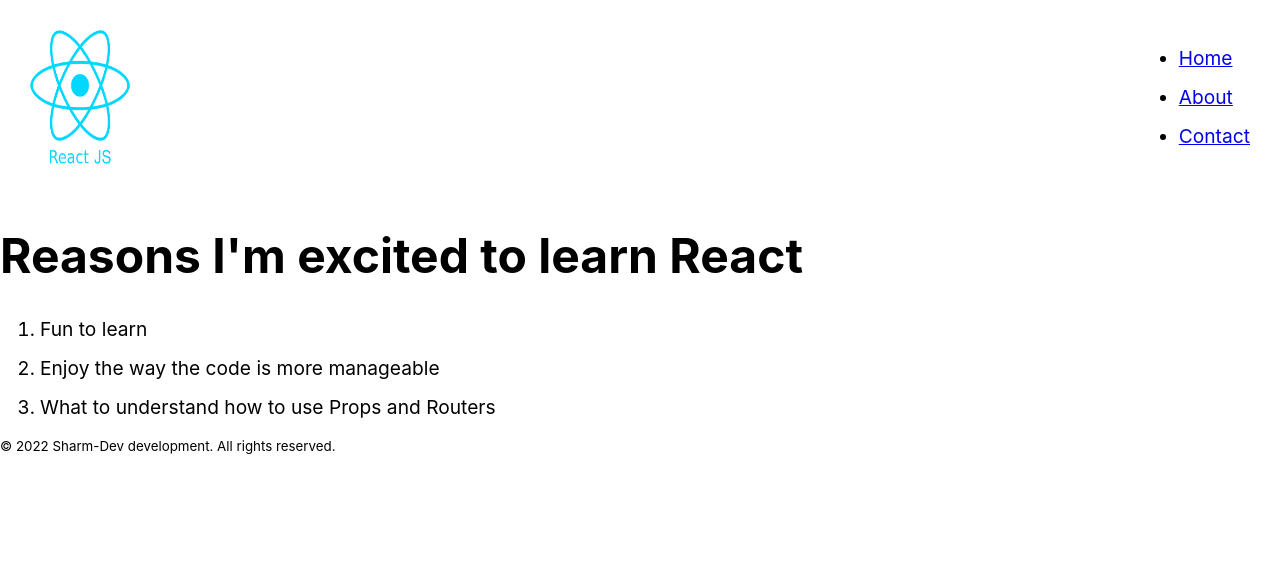
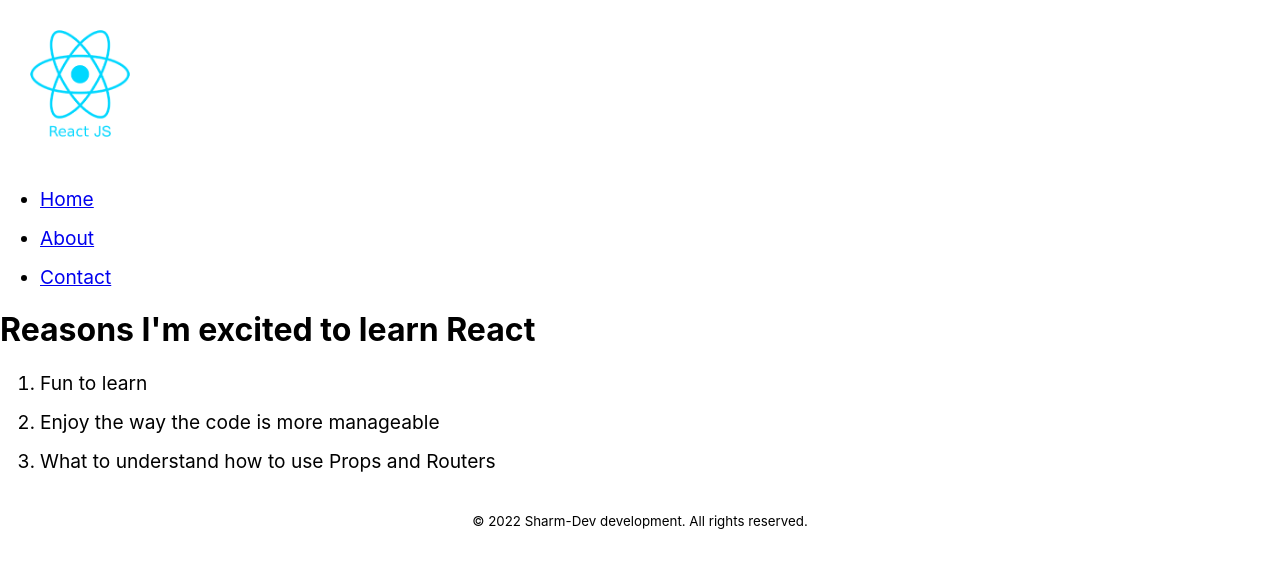
Before and after one commit to Sharm-Dev/Learn-React, a React (Create React App) app in the folder my-app/: page / in a window 1280 px wide. Shown: the top 568 px of the page. Built offline with nearby package versions, Linux system fonts and the light colour scheme.

Commit message:
Updated CSS

```diff
--- a/my-app/src/App.css
+++ b/my-app/src/App.css
@@ -13,20 +13,37 @@ img {
   width: 100px;
 }
 
-header{
+.header{
   display: flex;
   justify-content: space-between;
+
 }
-nav{
+.nav-items{
   margin: 30px;
+  list-style: none;
+  display: flex;
 }
 
-h1{
-  font-size: 3rem;
+.list-items{
+  padding: 0 5px;
 }
 
+.heading{
+  font-size: 3rem;
+  padding: 0 50px;
+}
+
+.mainContent-list{
+  padding: 0 70px;
+}
 
 li{
   margin-top: 15px;
   font-size: 1.2rem;
 }
+
+footer{
+  margin-top: 40px;
+  display: flex;
+  justify-content: center;
+}
```
